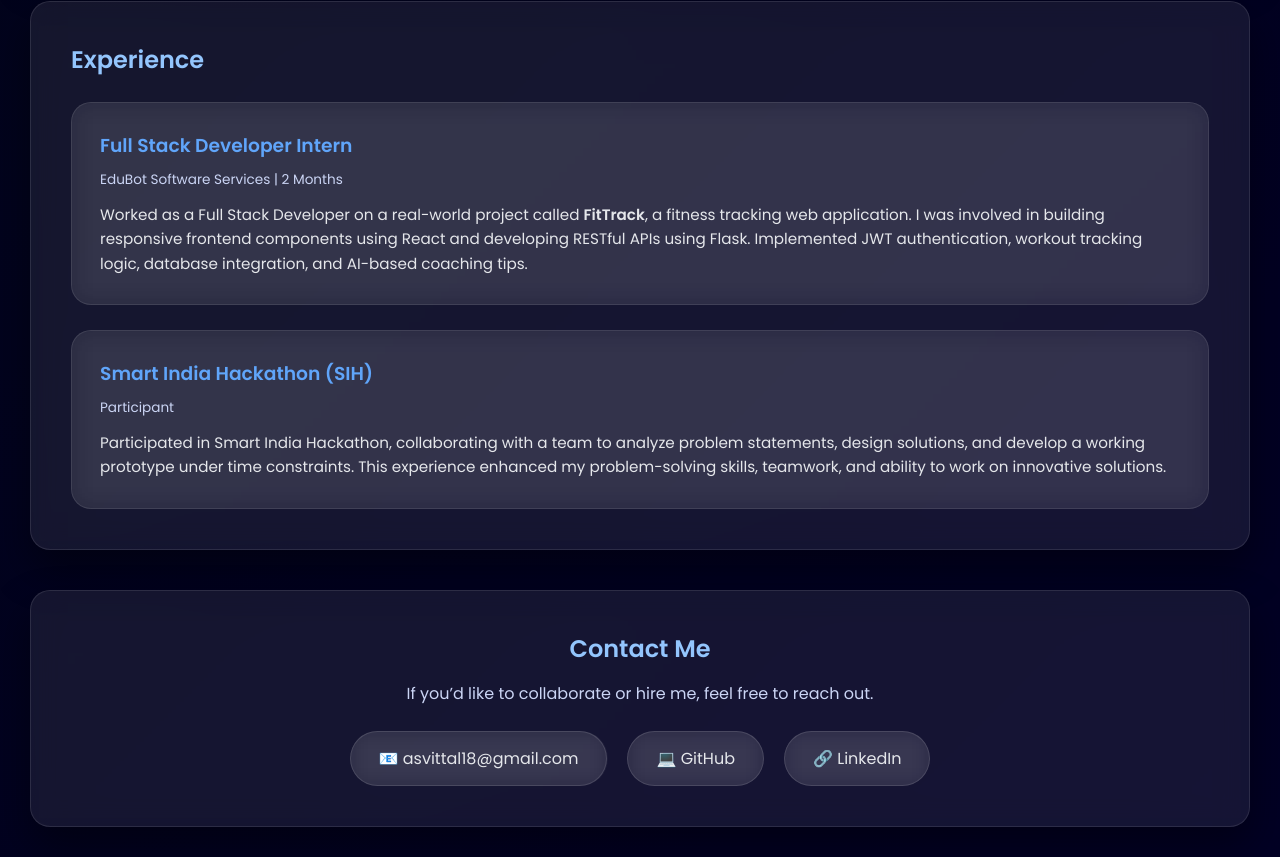
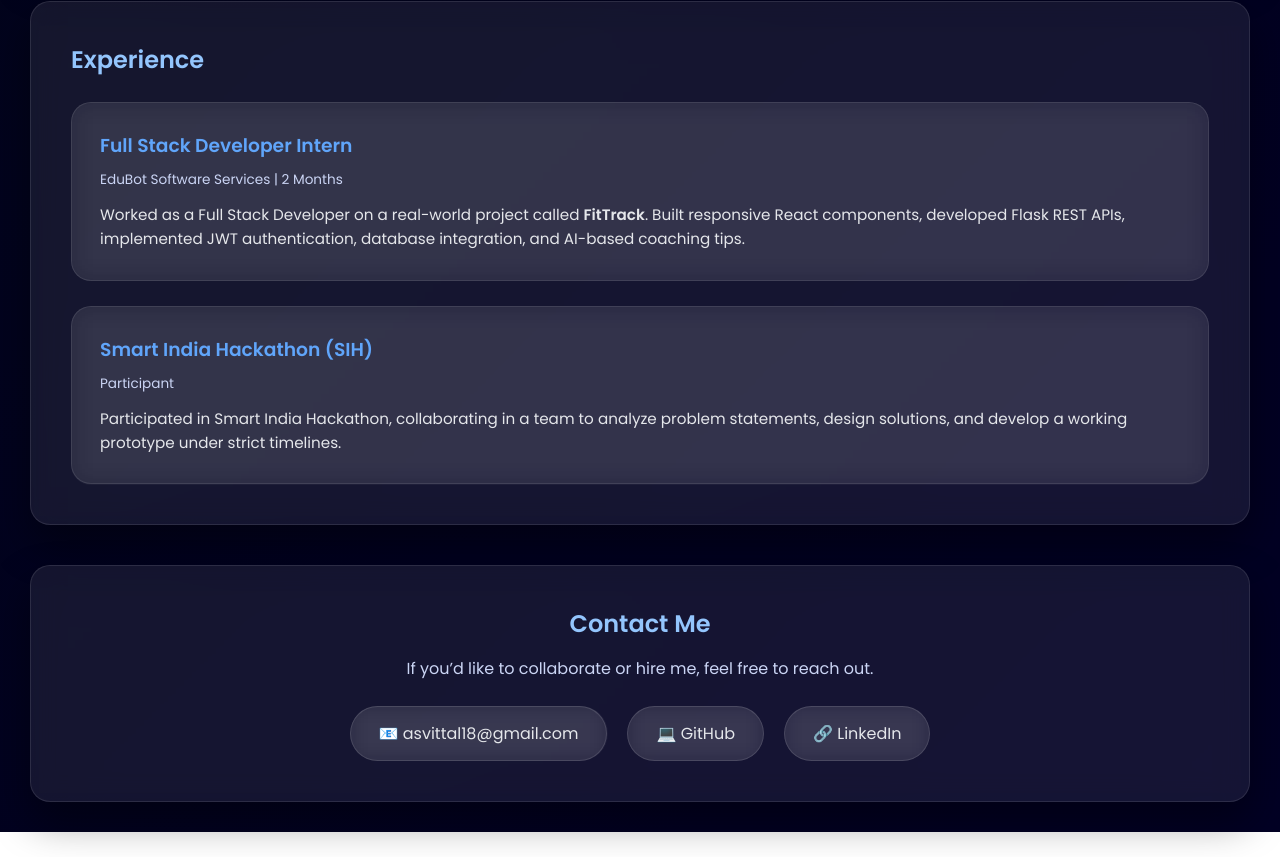
Before and after one commit to asvittal17/asvittal17.github.io, a plain HTML site: page index.html in a window 1280 px wide. Shown: the part 1426-2283 px from the top of the page. After the commit the page ends 2258 px from the top, so only its background shows below. Drawn offline with Linux system fonts and the light colour scheme.

Commit message:
Add responsive portfolio website

```diff
--- a/index.html
+++ b/index.html
@@ -3,9 +3,17 @@
 <head>
   <meta charset="UTF-8" />
   <meta name="viewport" content="width=device-width, initial-scale=1.0" />
-  <title>A S Vittal | Portfolio</title>
+
+  <title>A S Vittal | Full Stack Developer</title>
+
+  <!-- SEO -->
+  <meta name="description" content="A S Vittal is a Full Stack Developer skilled in React, Flask, PostgreSQL, and JWT Authentication. Built real-world projects like FitTrack." />
+  <meta name="keywords" content="A S Vittal, Full Stack Developer, React Developer, Flask Developer, Web Developer Portfolio" />
+  <meta name="author" content="A S Vittal" />
+
   <link rel="stylesheet" href="style.css" />
 </head>
+
 <body>
 
   <!-- Background Glow -->
@@ -26,17 +34,17 @@
   <section class="hero glass">
     <h1>Hi, I’m <span>A S Vittal</span></h1>
     <p>Full Stack Developer | React & Flask</p>
+
     <div class="hero-buttons">
       <a href="#projects" class="btn">View Projects</a>
       <a href="assets/A_S_Vittal_Resume.pdf" class="btn outline" download>
         Download Resume
       </a>
     </div>
-
   </section>
 
   <!-- About -->
-  <section id="about" class="glass section">
+  <section id="about" class="glass section reveal">
     <h2>About Me</h2>
     <p>
       I am a Full Stack Developer and 3rd year CSE student at SRM University-AP.
@@ -45,8 +53,9 @@
       during my internship at EduBot Software Services.
     </p>
   </section>
+
   <!-- Skills -->
-<section id="skills" class="glass section">
+  <section id="skills" class="glass section reveal">
     <h2>Skills</h2>
 
     <div class="skills-grid">
@@ -71,13 +80,13 @@
       </div>
     </div>
   </section>
+
   <!-- Projects -->
-<section id="projects" class="glass section">
+  <section id="projects" class="glass section reveal">
     <h2>Projects</h2>
 
     <div class="projects-grid">
 
-    <!-- Project 1 -->
       <div class="project-card">
         <h3>FitTrack – Fitness Tracking Web App</h3>
         <p>
@@ -99,7 +108,6 @@
         </div>
       </div>
 
-    <!-- Project 2 -->
       <div class="project-card">
         <h3>Tourism Management System</h3>
         <p>
@@ -120,8 +128,9 @@
 
     </div>
   </section>
+
   <!-- Experience -->
-<section id="experience" class="glass section">
+  <section id="experience" class="glass section reveal">
     <h2>Experience</h2>
 
     <div class="experience-box">
@@ -131,10 +140,9 @@
         <span>EduBot Software Services | 2 Months</span>
         <p>
           Worked as a Full Stack Developer on a real-world project called
-        <b>FitTrack</b>, a fitness tracking web application. I was involved in
-        building responsive frontend components using React and developing
-        RESTful APIs using Flask. Implemented JWT authentication, workout
-        tracking logic, database integration, and AI-based coaching tips.
+          <b>FitTrack</b>. Built responsive React components, developed Flask
+          REST APIs, implemented JWT authentication, database integration,
+          and AI-based coaching tips.
         </p>
       </div>
 
@@ -142,18 +150,17 @@
         <h3>Smart India Hackathon (SIH)</h3>
         <span>Participant</span>
         <p>
-        Participated in Smart India Hackathon, collaborating with a team to
+          Participated in Smart India Hackathon, collaborating in a team to
           analyze problem statements, design solutions, and develop a working
-        prototype under time constraints. This experience enhanced my
-        problem-solving skills, teamwork, and ability to work on innovative
-        solutions.
+          prototype under strict timelines.
         </p>
       </div>
 
     </div>
   </section>
+
   <!-- Contact -->
-<section id="contact" class="glass section contact">
+  <section id="contact" class="glass section contact reveal">
     <h2>Contact Me</h2>
     <p>If you’d like to collaborate or hire me, feel free to reach out.</p>
 
@@ -172,6 +179,8 @@
     </div>
   </section>
 
+  <!-- Scroll Animation Script -->
+  <script src="script.js"></script>
 
 </body>
 </html>
--- /dev/null
+++ b/script.js
@@ -0,0 +1,13 @@
+const reveals = document.querySelectorAll(".reveal");
+
+window.addEventListener("scroll", () => {
+  reveals.forEach((el) => {
+    const windowHeight = window.innerHeight;
+    const elementTop = el.getBoundingClientRect().top;
+    const revealPoint = 100;
+
+    if (elementTop < windowHeight - revealPoint) {
+      el.classList.add("active");
+    }
+  });
+});
--- a/style.css
+++ b/style.css
@@ -256,3 +256,17 @@ body {
   background: rgba(59,130,246,0.2);
   box-shadow: 0 18px 40px rgba(59,130,246,0.25);
 }
+html {
+  scroll-behavior: smooth;
+}
+/* Scroll animation */
+.reveal {
+  opacity: 0;
+  transform: translateY(40px);
+  transition: all 0.8s ease;
+}
+
+.reveal.active {
+  opacity: 1;
+  transform: translateY(0);
+}
```
Also changed, not shown: 1 other file. Lines whose indentation alone changed are shown as unchanged.
